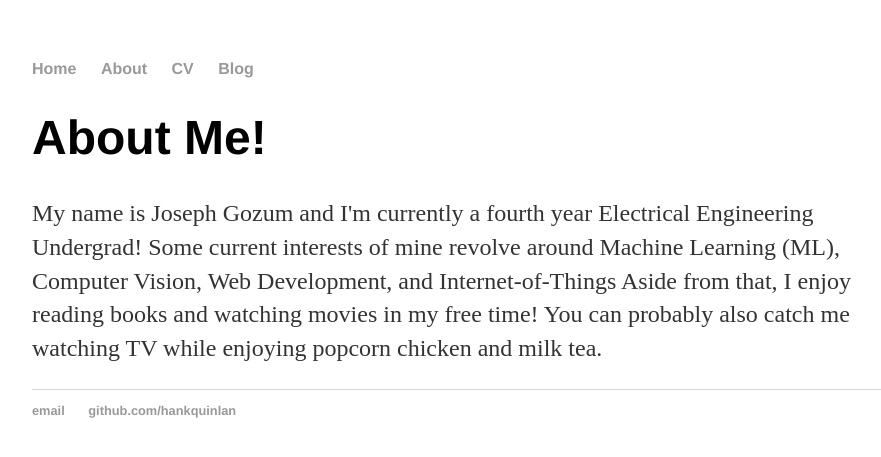
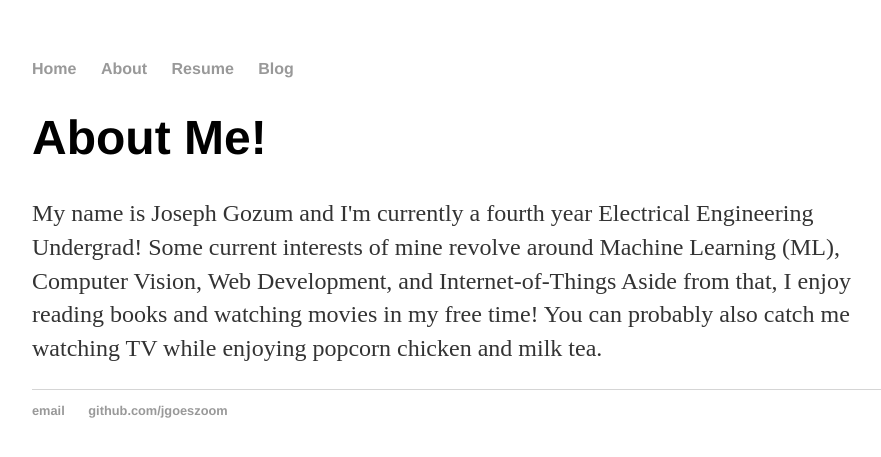
Before and after one commit to jgoeszoom/jgoeszoom.github.io, a Jekyll site: the page built from about/index.html, in a window 1280 px wide. Shown: the top 457 px of the page, without its empty margins (160-1041 px from the left). Built offline with Jekyll 4.4.1, drawn with Linux system fonts in a browser that asks for light colours.

Commit message:
Update default.html

```diff
--- a/_layouts/default.html
+++ b/_layouts/default.html
@@ -10,7 +10,7 @@
 	    		<ul>
 	        		<li><a href="/">Home</a></li>
 		        	<li><a href="/about">About</a></li>
-	        		<li><a href="/cv">CV</a></li>
+	        		<li><a href="/cv">Resume</a></li>
 	        		<li><a href="/blog">Blog</a></li>
 	    		</ul>
 			</nav>
@@ -21,8 +21,8 @@
 			</div><!-- /.container -->
 			<footer>
 	    		<ul>
-	        		<li><a href="mailto:hankquinlanhub@gmail.com">email</a></li>
-	        		<li><a href="https://github.com/hankquinlan">github.com/hankquinlan</a></li>
+	        		<li><a href="mailto:joseph.f.gozum@gmail.com">email</a></li>
+	        		<li><a href="https://github.com/jgoeszoom">github.com/jgoeszoom</a></li>
 				</ul>
 			</footer>
 		</body>
```
